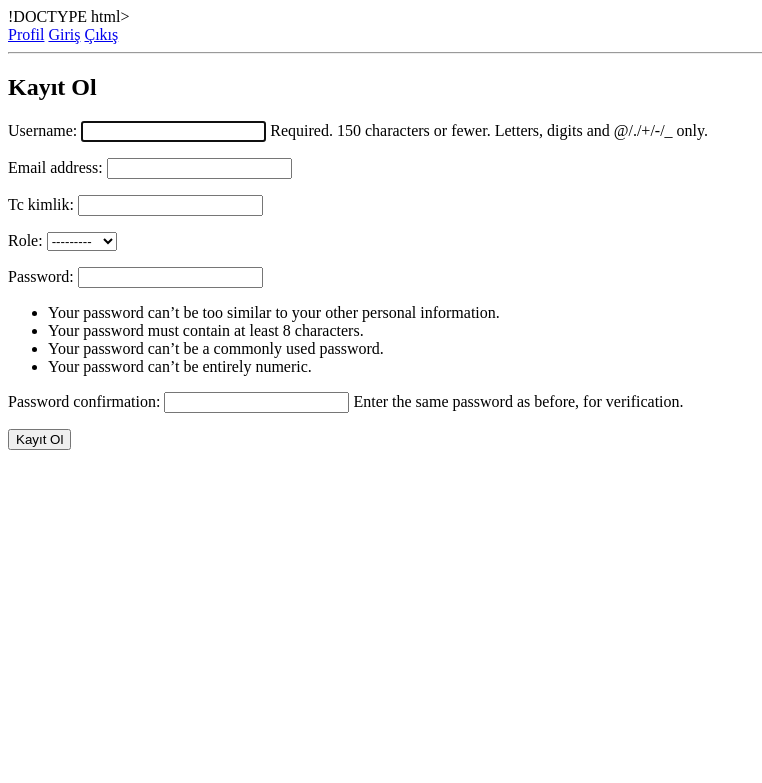
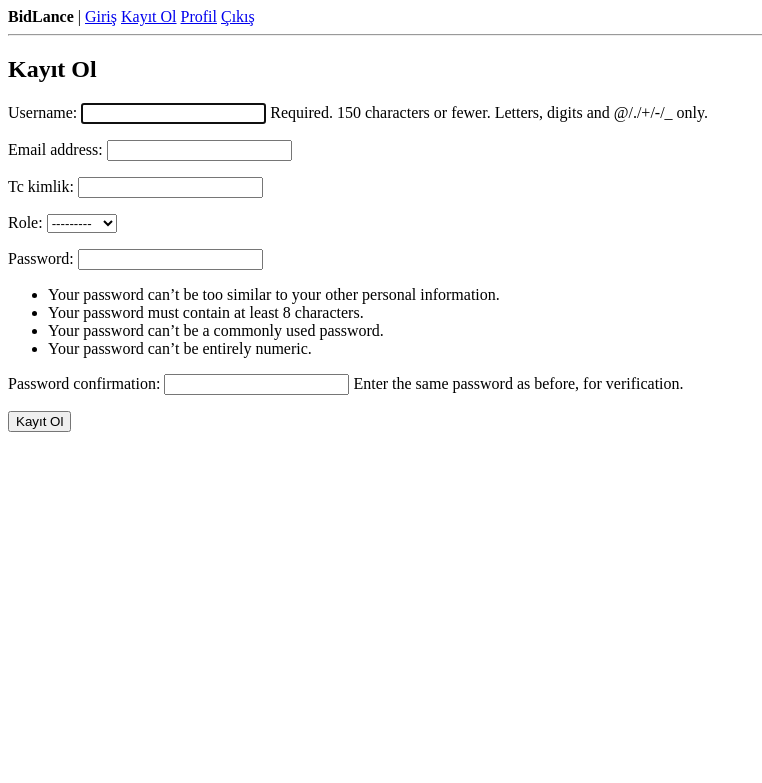
Before and after one commit to elifsukocak/MuzayedeSistemiProjesi, a Django app: page /accounts/register/ in a window 1280 px wide. Shown: the top 783 px of the page, without its empty margins (0-762 px from the left). Run offline with Django 5.2, Linux system fonts and the light colour scheme.

Commit message:
ui ve template duzenlemeleri

```diff
--- a/src/accounts/templates/accounts/profile.html
+++ b/src/accounts/templates/accounts/profile.html
@@ -4,4 +4,5 @@
 <h2>Profil</h2>
 
 <p>Hoş geldin {{ request.user.username }}</p>
+<p>Rolün: {{ request.user.role }}</p>
 {% endblock %}
--- a/src/accounts/templates/base.html
+++ b/src/accounts/templates/base.html
@@ -1,31 +1,24 @@
-!DOCTYPE html>
-
-<html>
-
+<!DOCTYPE html>
+<html lang="tr">
 <head>
-
-    <title>Müzayede Sistemi</title>
-
+    <meta charset="UTF-8">
+    <title>BidLance | Online Müzayede Sistemi</title>
 </head>
-
 <body>
 
     <nav>
-
+        <strong>BidLance</strong>
+        |
+        <a href="/accounts/login/">Giriş</a>
+        <a href="/accounts/register/">Kayıt Ol</a>
         <a href="/accounts/profile/">Profil</a>
-
-        <a href="/accounts/login/">Giriş</a>
-
         <a href="/accounts/logout/">Çıkış</a>
-
     </nav>
 
     <hr>
 
     {% block content %}
-
     {% endblock %}
 
 </body>
-
 </html>
--- a/src/bidlance/settings.py
+++ b/src/bidlance/settings.py
@@ -56,7 +56,7 @@ ROOT_URLCONF = 'bidlance.urls'
 TEMPLATES = [
     {
         'BACKEND': 'django.template.backends.django.DjangoTemplates',
-        'DIRS': [],
+        'DIRS': [BASE_DIR / "templates"],
         'APP_DIRS': True,
         'OPTIONS': {
             'context_processors': [
```
Also changed, not shown: src/accounts/templates/accounts/register.html (line endings or trailing spaces), src/db.sqlite3.
